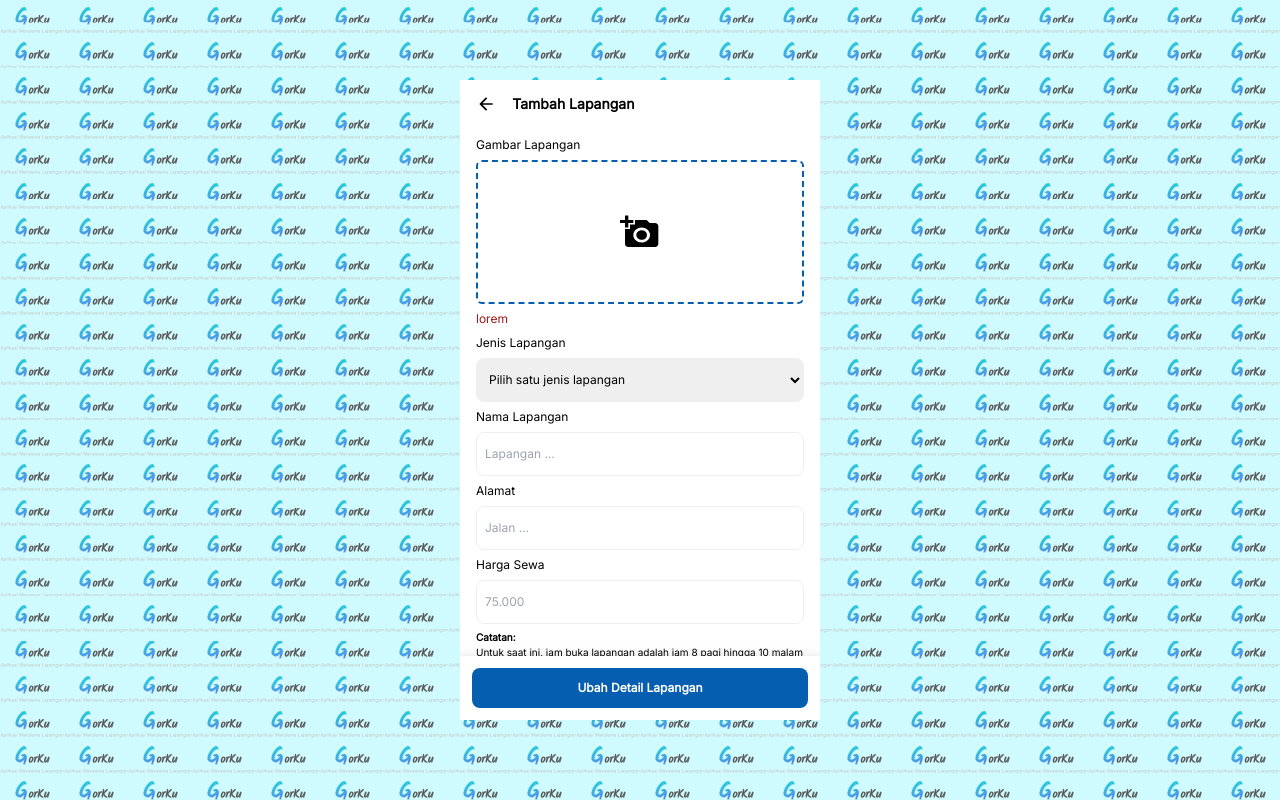
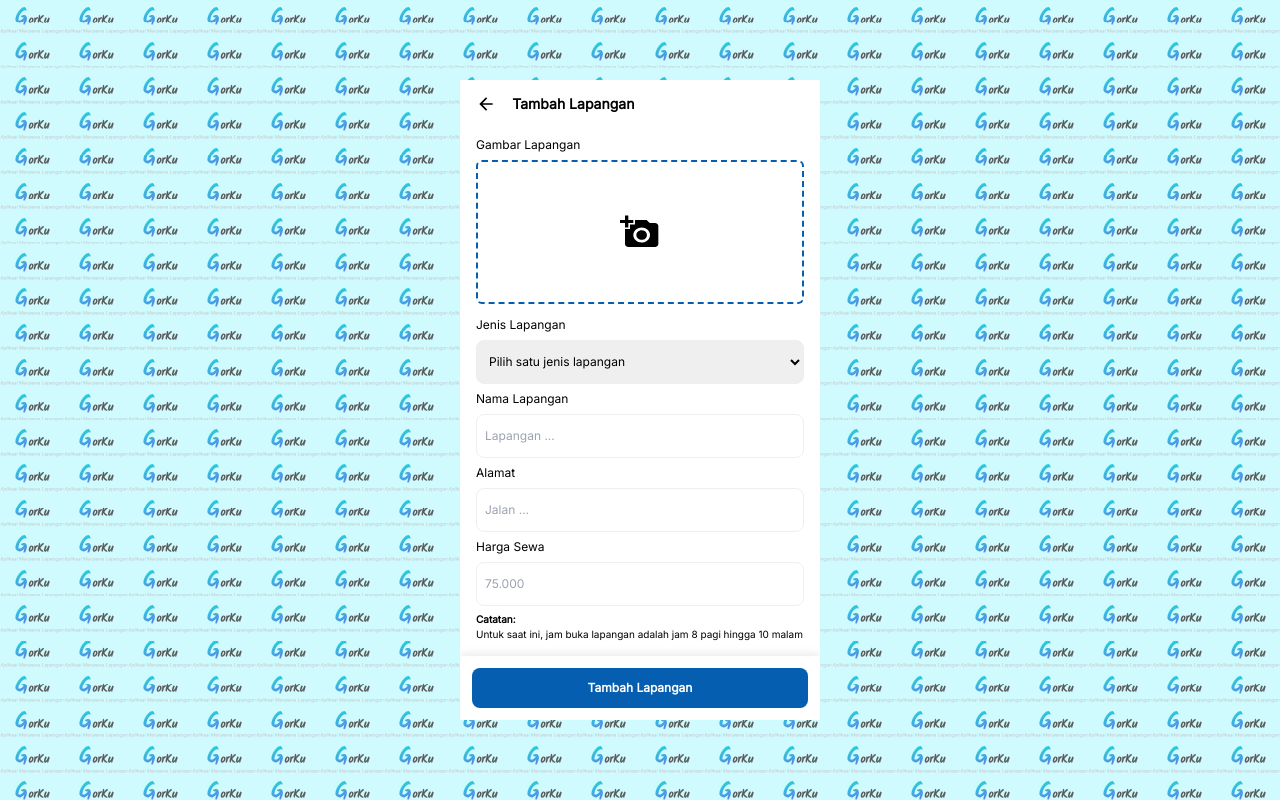
Before and after one commit to gorku/gorku.github.io, a React (Create React App) app: page /#/tambah-lapangan in a window 1280 px wide. Built offline with nearby package versions, Linux system fonts and the light colour scheme; no server answers.

Commit message:
add-lapangan page

```diff
--- a/src/pages/TambahLapangan.jsx
+++ b/src/pages/TambahLapangan.jsx
@@ -49,10 +49,7 @@ const TambahLapangan = () => {
               backgroundPosition: "center",
             }}
           >
-            <label for="inputTag" className="hide_file bg-blue-200">
-                <br />
-                <br />
-                a
+            <label for="inputTag" className="hide_file bg-blue-200" >
               <input
                 id="inputTag"
                 type="file"
@@ -69,8 +66,8 @@ const TambahLapangan = () => {
             </label>
           </div>
           <p>
-            <span id="imageName" className="text-red-800">
-              lorem
+            <span id="imageName" className="text-blue-primary">
+
             </span>
           </p>
 
@@ -98,7 +95,7 @@ const TambahLapangan = () => {
               className="w-full border-[1px] border-gray-primary rounded-lg px-2 "
               placeholder="Lapangan ..."
               required
-              {...register("fullName")}
+              {...register("namaLapangan")}
             />
           </div>
 
@@ -108,7 +105,7 @@ const TambahLapangan = () => {
               className="w-full border-[1px] border-gray-primary rounded-lg px-2 "
               placeholder="Jalan ..."
               required
-              {...register("fullName")}
+              {...register("alamat")}
             />
           </div>
 
@@ -118,7 +115,7 @@ const TambahLapangan = () => {
               className="w-full border-[1px] border-gray-primary rounded-lg px-2 "
               placeholder="75.000"
               required
-              {...register("fullName")}
+              {...register("hargaSewa")}
             />
           </div>
 
@@ -133,7 +130,7 @@ const TambahLapangan = () => {
         {/* footer */}
         <div class="sticky bg-white inset-x-0 bottom-0 flex justify-between space-x-4 p-3 shadow-[0_0_10px_1px_rgba(0,0,0,0.1)]">
           <button className="w-full h-10 bg-blue-primary rounded-lg text-white font-semibold">
-            Ubah Detail Lapangan
+            Tambah Lapangan
           </button>
         </div>
       </div>
```
